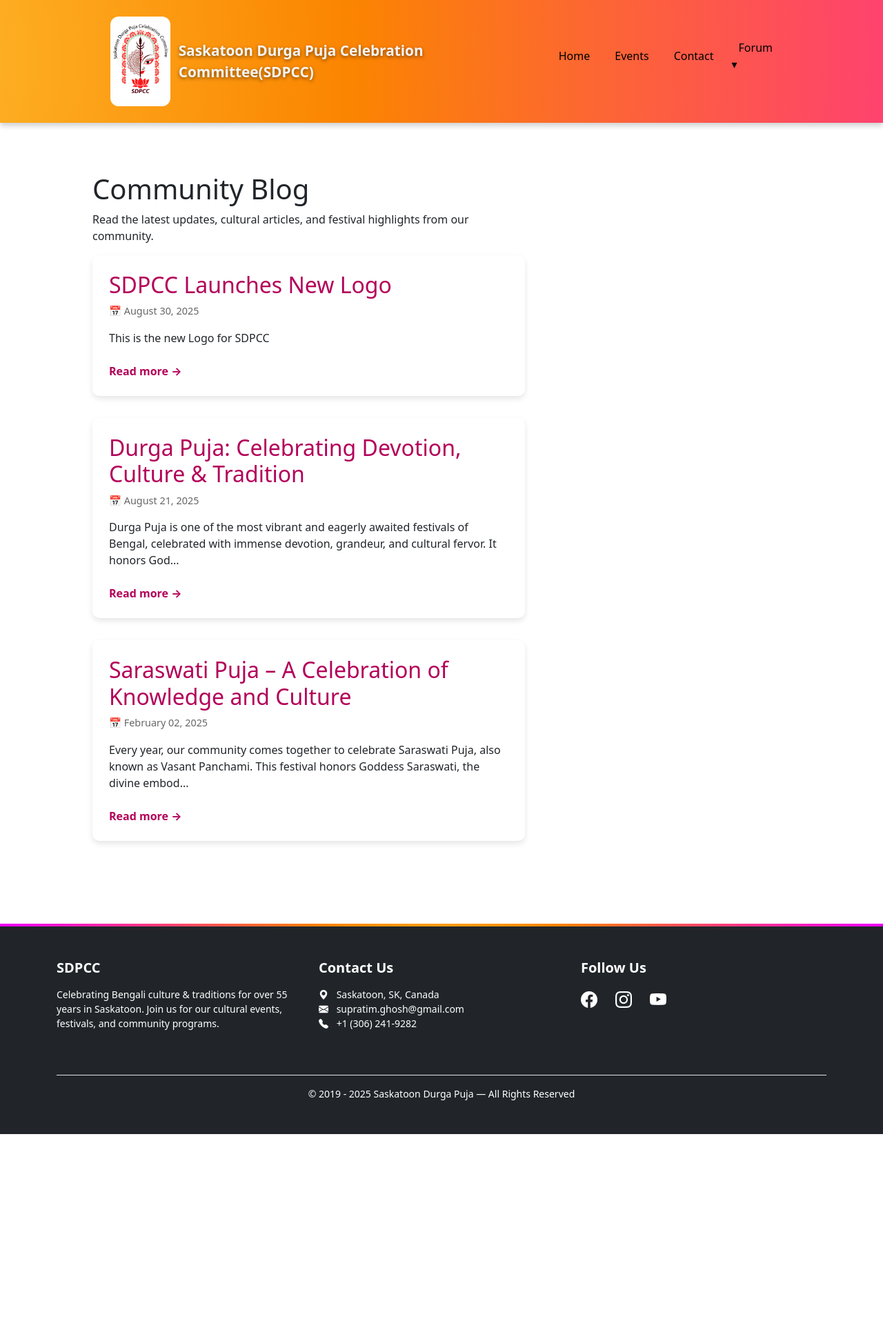
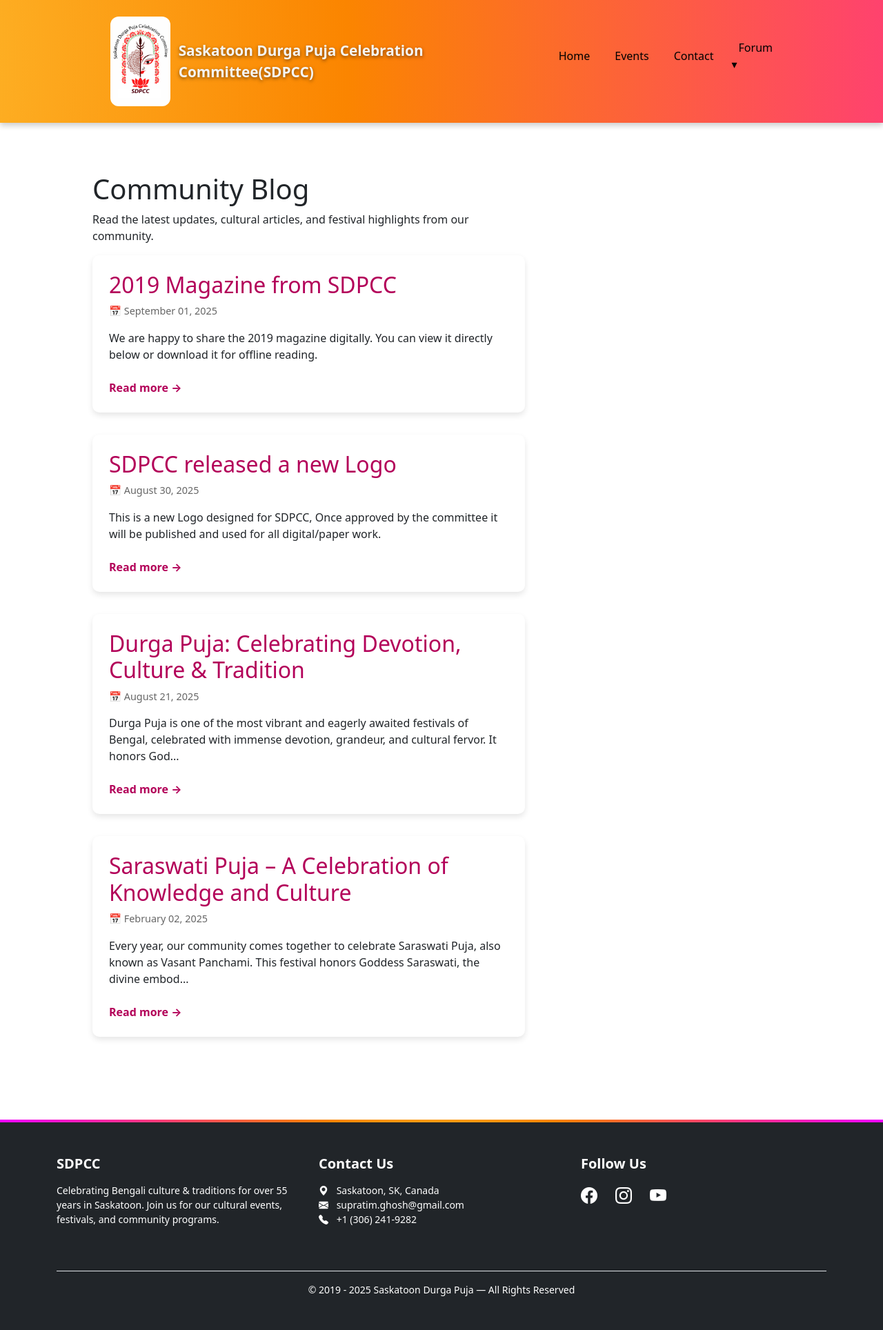
Before and after one commit to EZOPINC/sdpcc, a Jekyll site: the page built from blog/index.html, in a window 1280 px wide. Shown: the whole page at 69% size. Built offline with Jekyll 4.4.1, drawn with Linux system fonts in a browser that asks for light colours; the list of posts is cut into pages by our own code; before the commit the page ends 1644 px from its top, so only the background shows below that.

Commit message:
added pdf in the blog.

```diff
--- a/_posts/2025-08-30-New-logo.md
+++ b/_posts/2025-08-30-New-logo.md
@@ -1,6 +1,6 @@
 ---
 layout: post
-title: "SDPCC Launches New Logo"
+title: "SDPCC released a new Logo"
 description: "Saraswati Puja, Kolkata Bengali Community, Bengali culture, celebration of knowledge and culture"
 date: 2025-08-30
 author: Community Team
@@ -10,4 +10,4 @@
 reading_time: 1 min
 ---
 
-## This is the new Logo for SDPCC
+## This is a new Logo designed for SDPCC, Once approved by the committee it will be published and used for all digital/paper work.
--- /dev/null
+++ b/_posts/2025-09-01-2019-magazine.md
@@ -0,0 +1,25 @@
+---
+layout: post
+title: "2019 Magazine from SDPCC"
+date: 2025-09-01
+author: SDPCC Team
+categories: [events, culture, magazine, siuli]
+tags: [Durga Puja, PDF, Schedule]
+---
+
+We are happy to share the **2019 magazine**  digitally.
+You can view it directly below or download it for offline reading.
+
+---
+
+<div class="pdf-container">
+  <iframe
+    src="/assets/pdfs/Seuli2019.pdf"
+    title="2019 Magazine"
+    frameborder="0">
+  </iframe>
+</div>
+
+<p style="text-align:center; margin-top:10px;">
+  📥 <a href="/assets/pdfs/Seuli2019.pdf" target="_blank">Download the PDF</a>
+</p>
--- a/assets/css/styles.css
+++ b/assets/css/styles.css
@@ -772,3 +772,24 @@
         padding-bottom: 10px;
     }
 }
+
+/* pdf design for blog posts */
+.pdf-container {
+    position: relative;
+    padding-bottom: 75%;
+    /* Aspect ratio (4:3) */
+    height: 0;
+    overflow: hidden;
+    max-width: 100%;
+    background: #f9f9f9;
+    border: 1px solid #ddd;
+    border-radius: 8px;
+}
+
+.pdf-container iframe {
+    position: absolute;
+    top: 0;
+    left: 0;
+    width: 100%;
+    height: 100%;
+}
```
Also changed, not shown: 1 other file.
